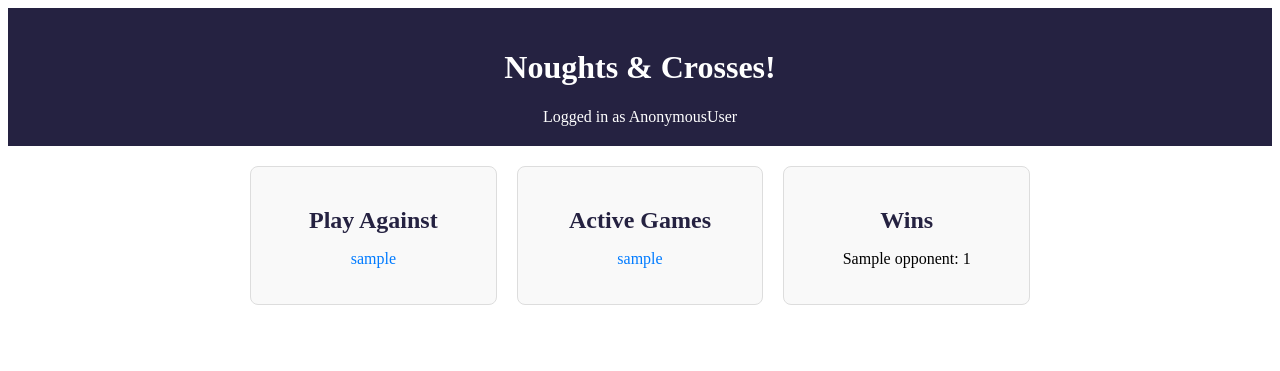
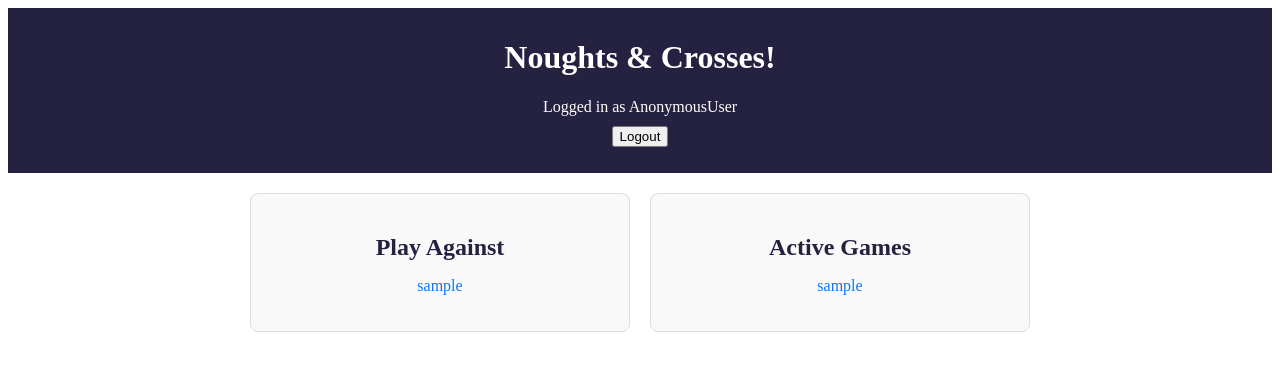
Before and after one commit to itsjali/tic_tac_toe_project, a Django app: template game_app/templates/game_app/home.html in a window 1280 px wide. Shown: the top 371 px of the page. Run offline with Django 3.2, Linux system fonts and the light colour scheme; tables that the repository leaves empty hold one stand-in row (values such as "Sample post"); the template is opened without the code that fills it: values that come from a table or form of the project are taken from there, most other values are stand-ins (such as "Sample title", 1, 10 or a date in 2020); parts of the project's set-up code (start-up, migrations or seed data) failed here and were passed over.

Commit message:
refine finished v2 (#5)
Co-authored-by: jali <josh.ali@zerodeposit.com>

```diff
--- a/game_app/templates/game_app/base_header.html
+++ b/game_app/templates/game_app/base_header.html
@@ -5,6 +5,10 @@
     <div class="user-info">
       Logged in as {{ user }}
     </div>
+    <form action="{% url 'logout' %}" method="post">
+      {% csrf_token %}
+      <button type="submit">Logout</button>
+    </form>
     {% endif %}
   </header>
 
@@ -18,11 +22,15 @@
   header {
     background-color: #252241;
     color: #fff;
-    padding: 20px;
+    padding: 10px;
     text-align: center;
   }
 
   header h1 {
     font-weight: bold;
   }
+
+  .user-info {
+    margin-bottom: 10px;
+  }
 </style>
--- a/game_app/templates/game_app/home.html
+++ b/game_app/templates/game_app/home.html
@@ -17,15 +17,6 @@
       <ul>
         {% for game_info in active_game_info %}
         <li><a href="{% url 'active_games' game_id=game_info.game_id %}">{{ game_info.opponent_username }}</a></li>
-        {% endfor %}
-      </ul>
-    </div>
-
-    <div class="wins section">
-      <h2>Wins</h2>
-      <ul>
-        {% for opponent, win_count in win_counts.items %}
-        <li>{{ opponent }}: {{ win_count }}</li>
         {% endfor %}
       </ul>
     </div>
--- a/game_app/templates/game_app/play.html
+++ b/game_app/templates/game_app/play.html
@@ -50,10 +50,6 @@
     margin-bottom: 10px;
   }
 
-  button {
-    margin-top: 10px;
-  }
-
   .board {
     width: 320px;
     margin: 20px auto;
--- a/game_app/urls.py
+++ b/game_app/urls.py
@@ -4,12 +4,12 @@ from game_app.v2.views import new_game, active_games, game_play, game_over, game
 
 
 urlpatterns = [
-    path("login/", login_view, name="login"),
-    path("logout/", login_view, name="logout"),
-    path("signup/", signup_view, name="signup"),
-    path("home/", game_home, name="game_home"),
-    path("new_game/<int:opponent_user_id>/", new_game, name="new_game"),
-    path("active_games/<int:game_id>/", active_games, name="active_games"),
-    path("play/<int:game_id>/<int:player_id>/", game_play, name="game_play"),
-    path("game_over/<int:game_id>/", game_over, name="game_over"),
+    path("signup/", views.signup_view, name="signup"),
+    path("login/", views.login_view, name="login"),
+    path("logout/", views.logout_view, name="logout"),
+    path("home/", views.game_home, name="game_home"),
+    path("new_game/<int:opponent_user_id>/", views.new_game, name="new_game"),
+    path("active_games/<int:game_id>/", views.active_games, name="active_games"),
+    path("play/<int:game_id>/<int:player_id>/", views.game_play, name="game_play"),
+    path("game_over/<int:game_id>/", views.game_over, name="game_over"),
 ]
--- a/requirements.txt
+++ b/requirements.txt
@@ -1,13 +1,11 @@
 asgiref==3.7.2
 channels==4.0.0
 Django==4.2.7
-gunicorn==21.2.0
 pytest-django==4.7.0
 sqlparse==0.4.4
 typing_extensions==4.8.0
 async-timeout==4.0.3
 channels_redis==4.1.0
-msgpack==1.0.7
 redis==5.0.1
 whitenoise==6.6.0
 dj_database_url==2.1.0
```
Also changed, not shown: game_app/templates/game_app/game_over.html (+7 -1 lines), game_app/v2/views.py (+11 -12 lines).
